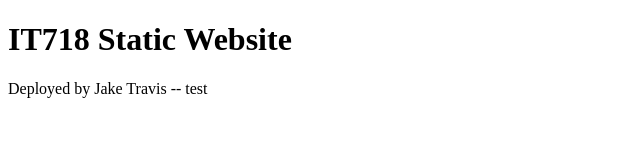
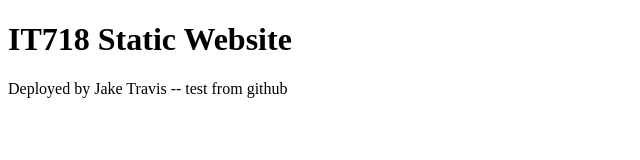
Before and after one commit to jrt1097/UNH-IT718-Lab5-Github-Actions, a plain HTML site: page index.html in a window 1280 px wide. Shown: the whole page, without its empty margins (0-640 px from the left). Drawn offline with Linux system fonts and the light colour scheme.

Commit message:
Update index.html

```diff
--- a/index.html
+++ b/index.html
@@ -5,6 +5,6 @@
 </head>
 <body>
   <h1>IT718 Static Website</h1>
-  <p>Deployed by Jake Travis -- test</p>
+  <p>Deployed by Jake Travis -- test from github</p>
 </body>
 </html>
```
